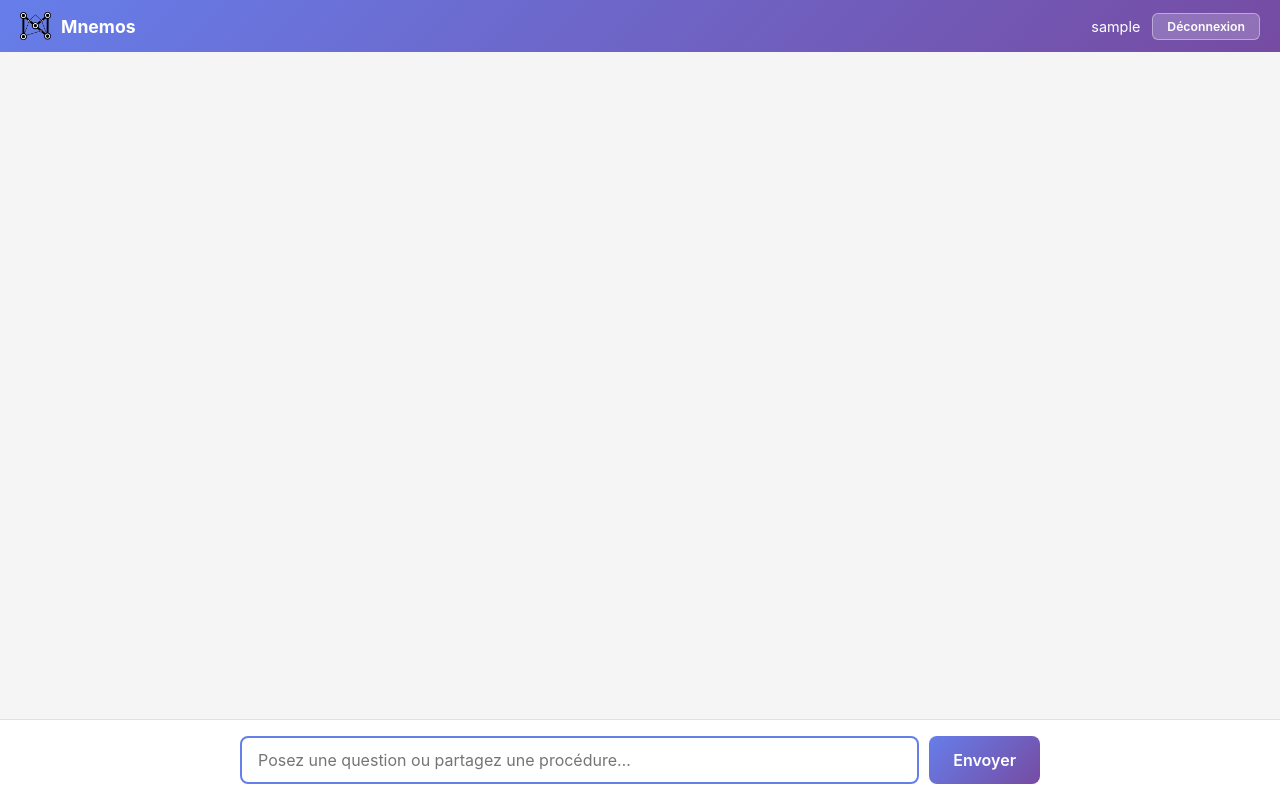
After one commit to clombec/Mnemos, a Django app: page /chat/ in a window 1280 px wide. The commit adds this page. Run offline with Django 5.2, Linux system fonts and the light colour scheme; the visitor is signed in with stand-in values (Sample User, id 1); parts of the project's set-up code (start-up, migrations or seed data) failed here and were passed over.

Commit message:
Add chat branched to Ollama service
Co-authored-by: Copilot <copilot@github.com>

```diff
--- /dev/null
+++ b/kb/templates/kb/chat.html
@@ -0,0 +1,202 @@
+{% load static %}
+<!DOCTYPE html>
+<html lang="fr">
+<head>
+    <meta charset="UTF-8">
+    <meta name="viewport" content="width=device-width, initial-scale=1.0">
+    <title>Mnemos - Chat</title>
+    <link rel="icon" type="image/png" href="{% static 'kb/images/mnemoslogo1.png' %}">
+    <script src="https://unpkg.com/htmx.org@2.0.4"></script>
+    <style>
+        * { margin: 0; padding: 0; box-sizing: border-box; }
+
+        body {
+            font-family: -apple-system, BlinkMacSystemFont, 'Segoe UI', Roboto, sans-serif;
+            background: #f5f5f5;
+            height: 100vh;
+            display: flex;
+            flex-direction: column;
+        }
+
+        .topbar {
+            background: linear-gradient(135deg, #667eea 0%, #764ba2 100%);
+            padding: 12px 20px;
+            display: flex;
+            align-items: center;
+            justify-content: space-between;
+            color: white;
+            flex-shrink: 0;
+        }
+
+        .topbar .brand {
+            font-weight: 700;
+            font-size: 1.1em;
+            display: flex;
+            align-items: center;
+            gap: 10px;
+        }
+
+        .topbar .brand img { height: 28px; }
+
+        .topbar .user {
+            display: flex;
+            align-items: center;
+            gap: 12px;
+            font-size: 0.9em;
+        }
+
+        .btn-logout {
+            padding: 5px 14px;
+            background: rgba(255,255,255,0.2);
+            color: white;
+            border: 1px solid rgba(255,255,255,0.4);
+            border-radius: 6px;
+            font-size: 0.85em;
+            font-weight: 600;
+            cursor: pointer;
+            font-family: inherit;
+        }
+
+        .btn-logout:hover { background: rgba(255,255,255,0.35); }
+
+        #messages {
+            flex: 1;
+            overflow-y: auto;
+            padding: 24px 20px;
+            display: flex;
+            flex-direction: column;
+            gap: 16px;
+            max-width: 800px;
+            width: 100%;
+            margin: 0 auto;
+        }
+
+        .message {
+            max-width: 75%;
+            padding: 12px 16px;
+            border-radius: 12px;
+            line-height: 1.5;
+            font-size: 0.95em;
+        }
+
+        .message.user {
+            align-self: flex-end;
+            background: linear-gradient(135deg, #667eea 0%, #764ba2 100%);
+            color: white;
+            border-bottom-right-radius: 4px;
+        }
+
+        .message.assistant {
+            align-self: flex-start;
+            background: white;
+            color: #333;
+            border-bottom-left-radius: 4px;
+            box-shadow: 0 1px 4px rgba(0,0,0,0.08);
+        }
+
+        .input-area {
+            background: white;
+            border-top: 1px solid #e0e0e0;
+            padding: 16px 20px;
+            flex-shrink: 0;
+        }
+
+        .input-form {
+            max-width: 800px;
+            margin: 0 auto;
+            display: flex;
+            gap: 10px;
+        }
+
+        .input-form input {
+            flex: 1;
+            padding: 12px 16px;
+            border: 2px solid #e0e0e0;
+            border-radius: 8px;
+            font-size: 1em;
+            font-family: inherit;
+            outline: none;
+            transition: border-color 0.2s;
+        }
+
+        .input-form input:focus { border-color: #667eea; }
+
+        .input-form button {
+            padding: 12px 24px;
+            background: linear-gradient(135deg, #667eea 0%, #764ba2 100%);
+            color: white;
+            border: none;
+            border-radius: 8px;
+            font-size: 1em;
+            font-weight: 600;
+            cursor: pointer;
+            font-family: inherit;
+        }
+
+        .input-form button:hover { opacity: 0.9; }
+
+        .htmx-request .input-form button { opacity: 0.6; cursor: wait; }
+
+        .message.thinking {
+            align-self: flex-start;
+            background: white;
+            box-shadow: 0 1px 4px rgba(0,0,0,0.08);
+            display: flex;
+            align-items: center;
+            gap: 5px;
+            padding: 14px 18px;
+        }
+
+        .message.thinking span {
+            width: 8px;
+            height: 8px;
+            background: #aaa;
+            border-radius: 50%;
+            animation: bounce 1.2s infinite ease-in-out;
+        }
+
+        .message.thinking span:nth-child(2) { animation-delay: 0.2s; }
+        .message.thinking span:nth-child(3) { animation-delay: 0.4s; }
+
+        @keyframes bounce {
+            0%, 80%, 100% { transform: scale(0.6); opacity: 0.4; }
+            40% { transform: scale(1); opacity: 1; }
+        }
+
+        .thinking-label {
+            color: #aaa;
+            font-size: 0.8em;
+            margin-left: 4px;
+        }
+    </style>
+</head>
+<body>
+    <div class="topbar">
+        <div class="brand">
+            <img src="{% static 'kb/images/mnemoslogo1.png' %}" alt="Mnemos">
+            Mnemos
+        </div>
+        <div class="user">
+            <span>{{ request.user.username }}</span>
+            <form method="post" action="{% url 'kb:logout' %}">
+                {% csrf_token %}
+                <button type="submit" class="btn-logout">Déconnexion</button>
+            </form>
+        </div>
+    </div>
+
+    <div id="messages"></div>
+
+    <div class="input-area">
+        <form class="input-form"
+              hx-post="{% url 'kb:chat' %}"
+              hx-target="#messages"
+              hx-swap="beforeend"
+              hx-on::after-request="this.reset()">
+            {% csrf_token %}
+            <input type="text" name="message" placeholder="Posez une question ou partagez une procédure…" autocomplete="off" autofocus>
+            <button type="submit">Envoyer</button>
+        </form>
+    </div>
+</body>
+</html>
--- /dev/null
+++ b/kb/templates/kb/chat_answer.html
@@ -0,0 +1 @@
+<div class="message assistant">{{ answer }}</div>
--- a/kb/templates/kb/home.html
+++ b/kb/templates/kb/home.html
@@ -146,6 +146,7 @@
         </p>
 
         <div class="links">
+            <a href="{% url 'kb:chat' %}" class="btn-primary">Ouvrir le chat</a>
             <a href="/admin/" class="btn-secondary">Administration</a>
         </div>
     </div>
--- a/kb/templates/kb/login.html
+++ b/kb/templates/kb/login.html
@@ -5,7 +5,7 @@
     <meta charset="UTF-8">
     <meta name="viewport" content="width=device-width, initial-scale=1.0">
     <title>Connexion - Mnemos</title>
-    <link rel="icon" type="image/png" href="{% static 'kb/images/mnemoslogo0.png' %}">
+    <link rel="icon" type="image/png" href="{% static 'kb/images/mnemoslogo1.png' %}">
     <style>
         * {
             margin: 0;
@@ -136,7 +136,7 @@
 <body>
     <div class="container">
         <div class="logo">
-            <img src="{% static 'kb/images/mnemoslogo0.png' %}" alt="Mnemos">
+            <img src="{% static 'kb/images/mnemoslogo1.png' %}" alt="Mnemos">
             <h1>Connexion</h1>
         </div>
 
--- a/kb/urls.py
+++ b/kb/urls.py
@@ -5,6 +5,9 @@ app_name = 'kb'
 
 urlpatterns = [
     path('', views.home, name='home'),
+    path('chat/', views.chat, name='chat'),
+    path('chat/answer/', views.chat_answer, name='chat_answer'),
+    path('chat/think/', views.chat_think, name='chat_think'),
     path('login/', views.login_view, name='login'),
     path('logout/', views.logout_view, name='logout'),
 ]
--- a/kb/views.py
+++ b/kb/views.py
@@ -1,9 +1,13 @@
+import httpx
 from django.shortcuts import render, redirect
+from django.http import HttpResponse
 from django.views.decorators.http import require_http_methods
 from django.contrib.auth import login, logout
 from django.contrib.auth.decorators import login_required
 from django.contrib.auth.forms import AuthenticationForm
 from django.utils.http import url_has_allowed_host_and_scheme
+from kb.services.ollama import ask_ollama, classify
+from kb.services.ingestion import ingest
 
 
 @login_required
@@ -34,6 +38,63 @@ def login_view(request):
     return render(request, 'kb/login.html', {'form': form})
 
 
+@login_required
+@require_http_methods(["GET", "POST"])
+def chat(request):
+    """Conversational interface"""
+    if request.method == "POST":
+        message = request.POST.get("message", "").strip()
+        if not message:
+            return HttpResponse(status=204)
+        return render(request, "kb/chat_message.html", {"user_message": message})
+    return render(request, "kb/chat.html")
+
+
+@login_required
+@require_http_methods(["GET"])
+def chat_answer(request):
+    """Phase 1 — classifies the message, returns a 'Thinking...' indicator or nothing."""
+    message = request.GET.get("msg", "").strip()
+    if not message:
+        return HttpResponse("")
+    try:
+        intent = classify(message)
+        if intent == "info":
+            ingest(message)
+            return HttpResponse("")
+        return render(request, "kb/chat_indicator.html", {
+            "label": "Thinking...",
+            "next_url": request.build_absolute_uri(
+                f"/chat/think/?msg={message}"
+            ),
+        })
+    except httpx.ConnectError:
+        return render(request, "kb/chat_answer.html", {
+            "answer": "Ollama n'est pas accessible (port 11434).",
+        })
+
+
+@login_required
+@require_http_methods(["GET"])
+def chat_think(request):
+    """Phase 2 — calls Ollama and returns the answer."""
+    message = request.GET.get("msg", "").strip()
+    if not message:
+        return HttpResponse("")
+    try:
+        answer = ask_ollama(
+            "You are a helpful assistant for internal company procedures. "
+            "Answer concisely based on your knowledge. "
+            "If you don't know, say so.",
+            message,
+        )
+        return render(request, "kb/chat_answer.html", {"answer": answer})
+    except httpx.ConnectError:
+        return render(request, "kb/chat_answer.html", {
+            "answer": "Ollama n'est pas accessible (port 11434).",
+        })
+
+
 @require_http_methods(["POST"])
 def logout_view(request):
     """Déconnexion utilisateur"""
--- a/mnemos/settings.py
+++ b/mnemos/settings.py
@@ -143,7 +143,8 @@ SESSION_ENGINE = 'django.contrib.sessions.backends.cache'
 
 # Ollama configuration
 OLLAMA_BASE_URL = 'http://localhost:11434'
-OLLAMA_MODEL = 'qwen2.5:7b-instruct-q8_0'  # Proto MacBook Air M4
+OLLAMA_MODEL = 'qwen2.5:7b-instruct-q4_K_M'
+OLLAMA_EMBED_MODEL = 'nomic-embed-text'
 
 # Django REST Framework
 REST_FRAMEWORK = {
```
Also changed, not shown: kb/services/ingestion.py (added, +43 -0 lines), kb/services/ollama.py (added, +42 -0 lines), kb/templates/kb/chat_indicator.html (added, +7 -0 lines), kb/templates/kb/chat_message.html (added, +8 -0 lines), kb/services/__init__.py (added).
